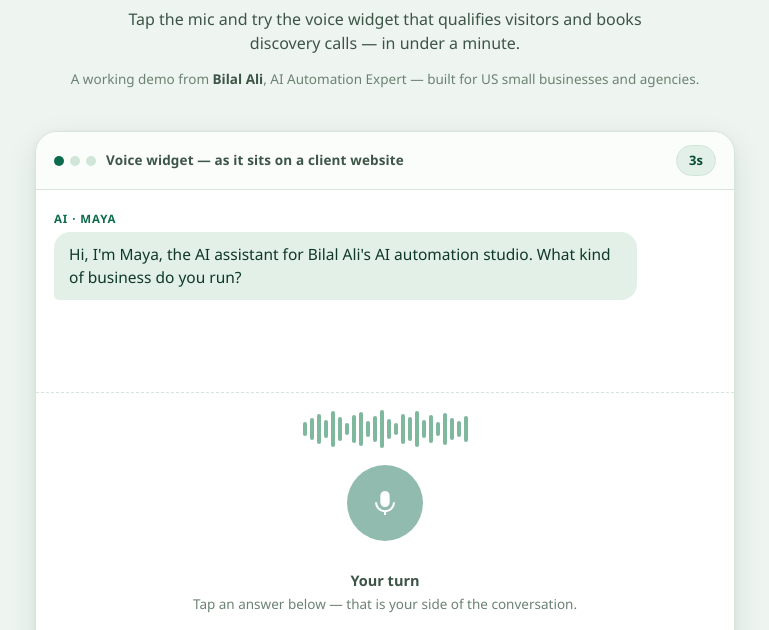
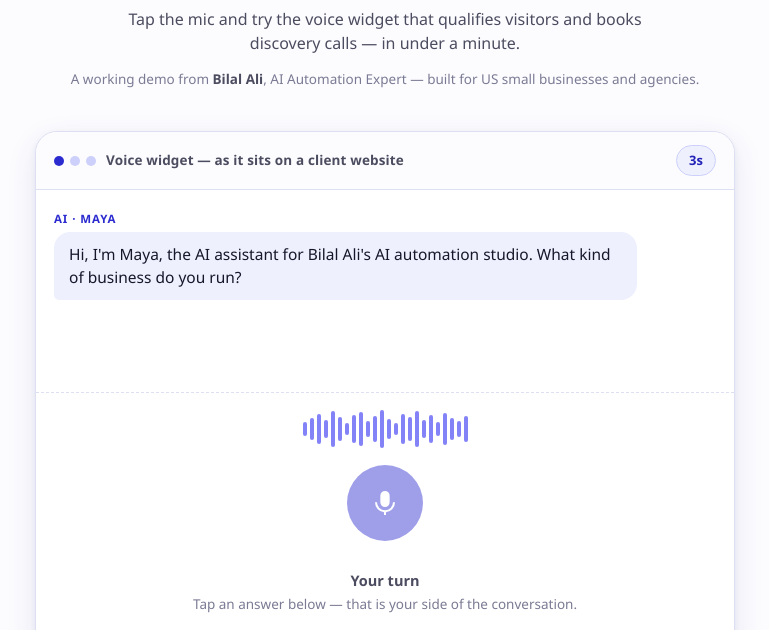
Before and after one commit to Mrbilalali/talk-to-our-ai-voice-widget, a plain HTML site: page index.html in a window 1280 px wide. Both pictures are taken after a click on the button "Start talking to the AI". Shown: the part 170-800 px from the top of the page, without its empty margins (255-1024 px from the left). Drawn offline with Linux system fonts and the light colour scheme.

Commit message:
Retheme to website theme (white, royal blue, orange) - no green

```diff
--- a/index.html
+++ b/index.html
@@ -20,23 +20,23 @@
 
 <style>
   :root{
-    --bg:#eef4ef;
-    --bg-deep:#e3eee5;
+    --bg:#fcfcff;
+    --bg-deep:#e6e8fd;
     --card:#ffffff;
-    --ink:#14231b;
-    --ink-2:#3d5547;
-    --ink-3:#6b8273;
-    --green:#0d6b4d;
-    --green-dark:#084c36;
-    --green-soft:#e2f0e7;
-    --green-mid:#cfe6d8;
-    --line:#d7e4da;
-    --chip-bg:#f4f8f5;
+    --ink:#10101e;
+    --ink-2:#4c4c60;
+    --ink-3:#7a7a94;
+    --green:#2b2bd0;
+    --green-dark:#2323b8;
+    --green-soft:#eef0fe;
+    --green-mid:#ccd0fa;
+    --line:#dddff2;
+    --chip-bg:#f4f5fe;
     --amber-bg:#fdf6e3;
     --amber-ink:#7a5b12;
     --amber-line:#ecd9a0;
     --radius:18px;
-    --shadow:0 10px 30px rgba(13,80,55,.10), 0 2px 6px rgba(13,80,55,.06);
+    --shadow:0 10px 30px rgba(27,27,120,.10), 0 2px 6px rgba(27,27,120,.06);
   }
   *{box-sizing:border-box;}
   html{-webkit-text-size-adjust:100%;}
@@ -90,7 +90,7 @@
     display:flex;align-items:center;gap:10px;flex-wrap:wrap;
     padding:13px 18px;
     border-bottom:1px solid var(--line);
-    background:#fbfdfb;
+    background:#fcfcff;
   }
   .win-dots{display:flex;gap:6px;}
   .win-dots span{width:10px;height:10px;border-radius:50%;background:var(--green-mid);}
@@ -130,7 +130,7 @@
     padding:11px 15px;font-size:15.5px;line-height:1.5;
     border-radius:16px;white-space:pre-wrap;word-wrap:break-word;
   }
-  .msg.ai .bubble{background:var(--green-soft);border-bottom-left-radius:5px;color:#10382a;}
+  .msg.ai .bubble{background:var(--green-soft);border-bottom-left-radius:5px;color:#17172b;}
   .msg.you .bubble{background:var(--green);border-bottom-right-radius:5px;color:#fff;}
   .caret{display:inline-block;width:8px;height:15px;background:var(--green);vertical-align:-2px;margin-left:2px;animation:blink 0.8s steps(1) infinite;}
   @keyframes blink{50%{opacity:0;}}
@@ -160,13 +160,13 @@
     55%{height:16px;}
     75%{height:30px;}
   }
-  .wave.listening span{background:#7fb89c;}
+  .wave.listening span{background:#8383f7;}
   .mic-btn{
     width:76px;height:76px;border-radius:50%;
     border:none;cursor:pointer;
     background:var(--green);color:#fff;
     display:flex;align-items:center;justify-content:center;
-    box-shadow:0 8px 22px rgba(13,107,77,.35);
+    box-shadow:0 8px 22px rgba(43,43,208,.35);
     transition:background .15s ease, transform .1s ease;
     position:relative;flex:none;
   }
@@ -261,11 +261,11 @@
   }
   .sms{
     border:1px solid var(--line);border-radius:16px;
-    background:#fbfdfb;padding:15px 16px;max-width:430px;
+    background:#fcfcff;padding:15px 16px;max-width:430px;
   }
   .sms .to{font-size:13px;color:var(--ink-3);margin:0 0 8px;font-variant-numeric:tabular-nums;}
   .sms .body{
-    background:var(--green-soft);color:#10382a;
+    background:var(--green-soft);color:#17172b;
     border-radius:14px;border-bottom-left-radius:5px;
     padding:11px 14px;font-size:14.5px;line-height:1.5;margin:0;
   }
@@ -277,7 +277,7 @@
     background:var(--green);color:#fff;text-decoration:none;
     font-size:17px;font-weight:700;
     padding:15px 22px;border-radius:14px;min-height:54px;
-    box-shadow:0 8px 20px rgba(13,107,77,.28);
+    box-shadow:0 8px 20px rgba(43,43,208,.28);
     transition:background .15s ease;
   }
   a.btn:hover{background:var(--green-dark);}
```
